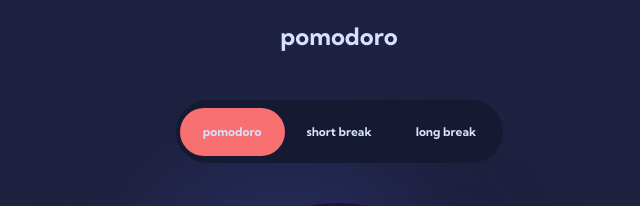
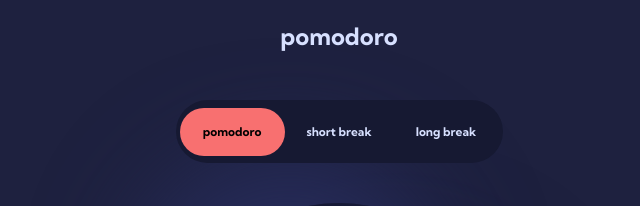
Before and after one commit to JoshuaNwaizu/Pomodoro-Timer, a React (Vite) app: page / in a window 1280 px wide. Shown: the top 206 px of the page, without its empty margins (301-941 px from the left). Built offline with nearby package versions, Linux system fonts and the light colour scheme.

Commit message:
new changes

```diff
--- a/src/header/ActivityOption.tsx
+++ b/src/header/ActivityOption.tsx
@@ -49,7 +49,7 @@ const ActivityOption = () => {
       <div className="flex h-[3.9375rem] w-[20.4375rem] items-center justify-between rounded-full bg-[#161932] px-1">
         {options.map((option, i) => (
           <p
-            className={`flex h-[3rem] ${selectedOption === i && `text-[#0b0c20] ${bg}`} ${currentSession === "shortBreak" || "longBreak"} w-[6.57506rem] ${getFonts} items-center justify-center rounded-3xl text-xs font-bold text-[#D7E0FF]`}
+            className={`flex h-[3rem] ${selectedOption === i && `text-black ${bg}`} ${currentSession === "shortBreak" || "longBreak"} w-[6.57506rem] ${getFonts} items-center justify-center rounded-3xl text-xs font-bold text-[#D7E0FF]`}
             onClick={() => handleOptionClick(i)}
           >
             <span className="px-1 overflow-hidden">{option.label}</span>
```
